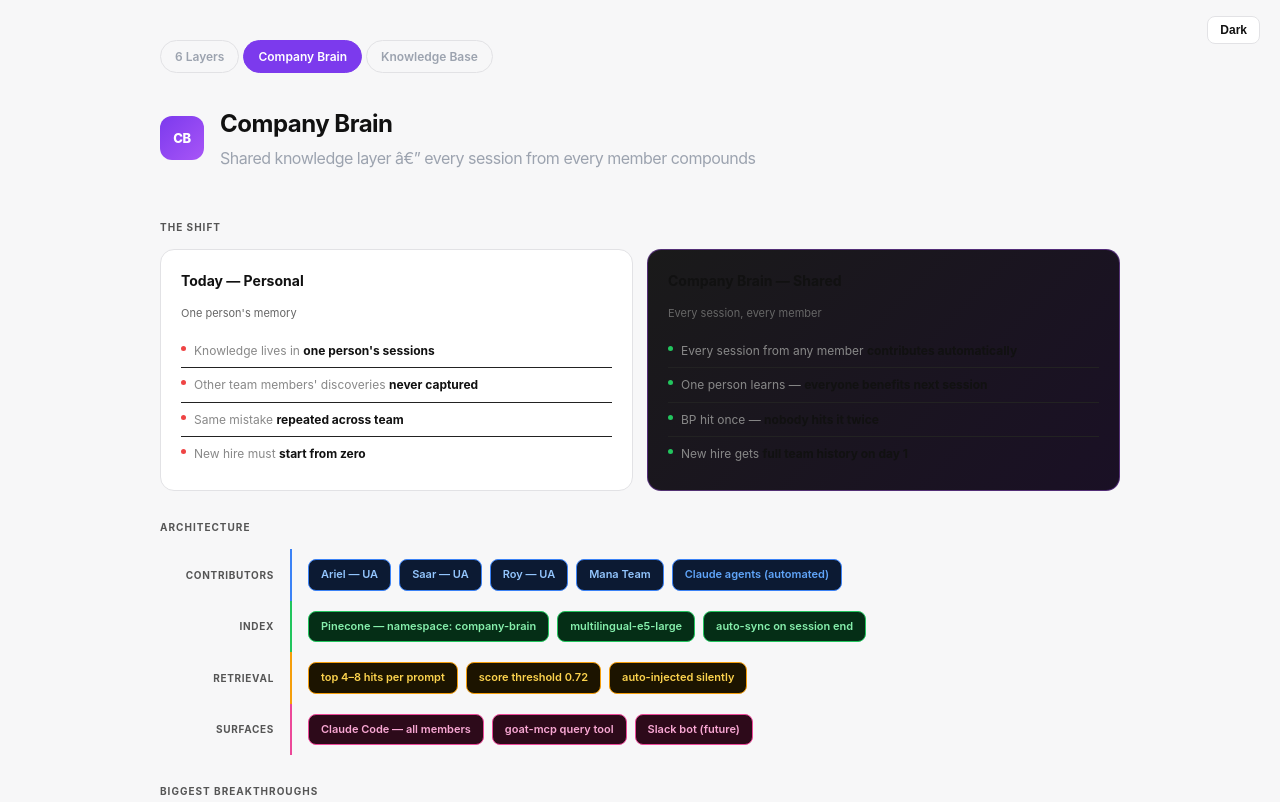
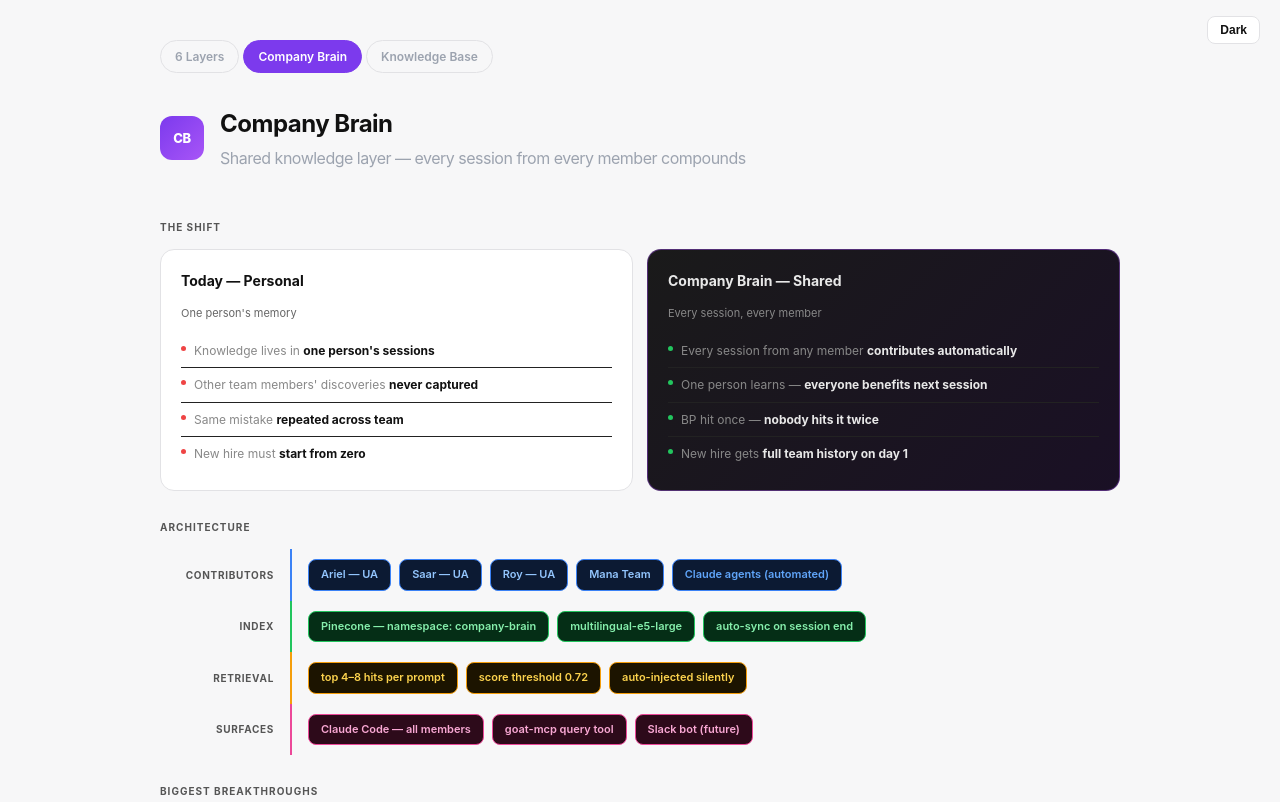
Before and after one commit to arieldre/goat-brain-docs, a plain HTML site: page company-brain.html in a window 1280 px wide. Shown: the top 802 px of the page. Drawn offline with Linux system fonts and the light colour scheme.

Commit message:
fix: em dash encoding + light mode contrast on shared card

```diff
--- a/company-brain.html
+++ b/company-brain.html
@@ -395,7 +395,12 @@
   .cb-card.next {
     border-color: rgba(168,85,247,0.4);
     background: linear-gradient(135deg, #1a1a1a 0%, #1a1025 100%);
+    color: #e8e8e8;
   }
+  .cb-card.next .cb-card-title { color: #e8e8e8; }
+  .cb-card.next .cb-card-sub { color: #888; }
+  .cb-card.next .cb-item { color: #888; border-bottom-color: #222; }
+  .cb-card.next .cb-item strong { color: #e8e8e8; }
 
   .cb-card-title { font-size: 14px; font-weight: 700; margin-bottom: 12px; }
   .cb-card-sub { font-size: 11px; color: #666; margin-bottom: 12px; }
@@ -576,7 +581,7 @@
     <div class="logo" style="background:linear-gradient(135deg,#7c3aed,#a855f7);">CB</div>
     <div>
       <h1>Company Brain
-        <span>Shared knowledge layer â€” every session from every member compounds</span>
+        <span>Shared knowledge layer &mdash; every session from every member compounds</span>
       </h1>
     </div>
   </header>
```
